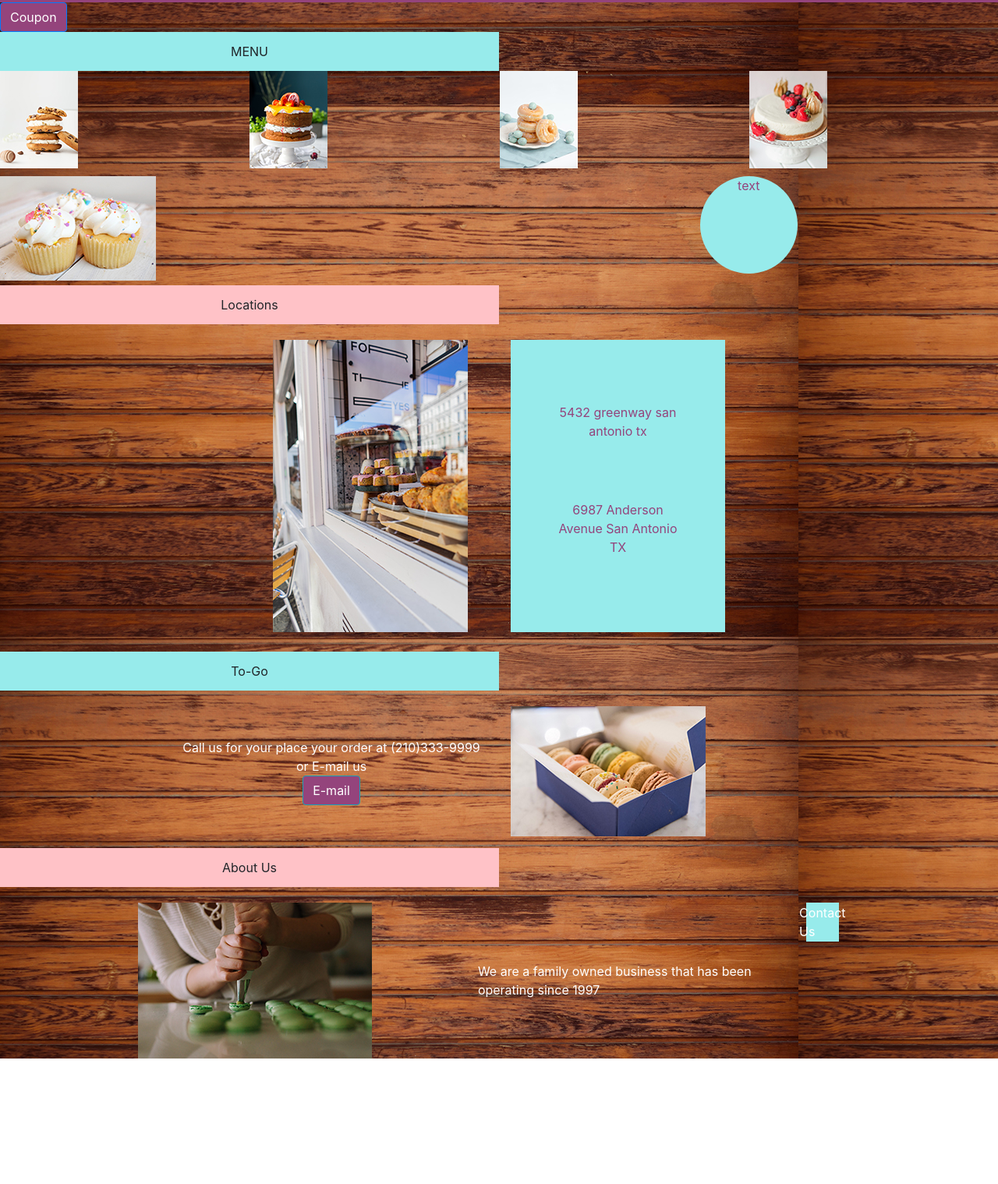
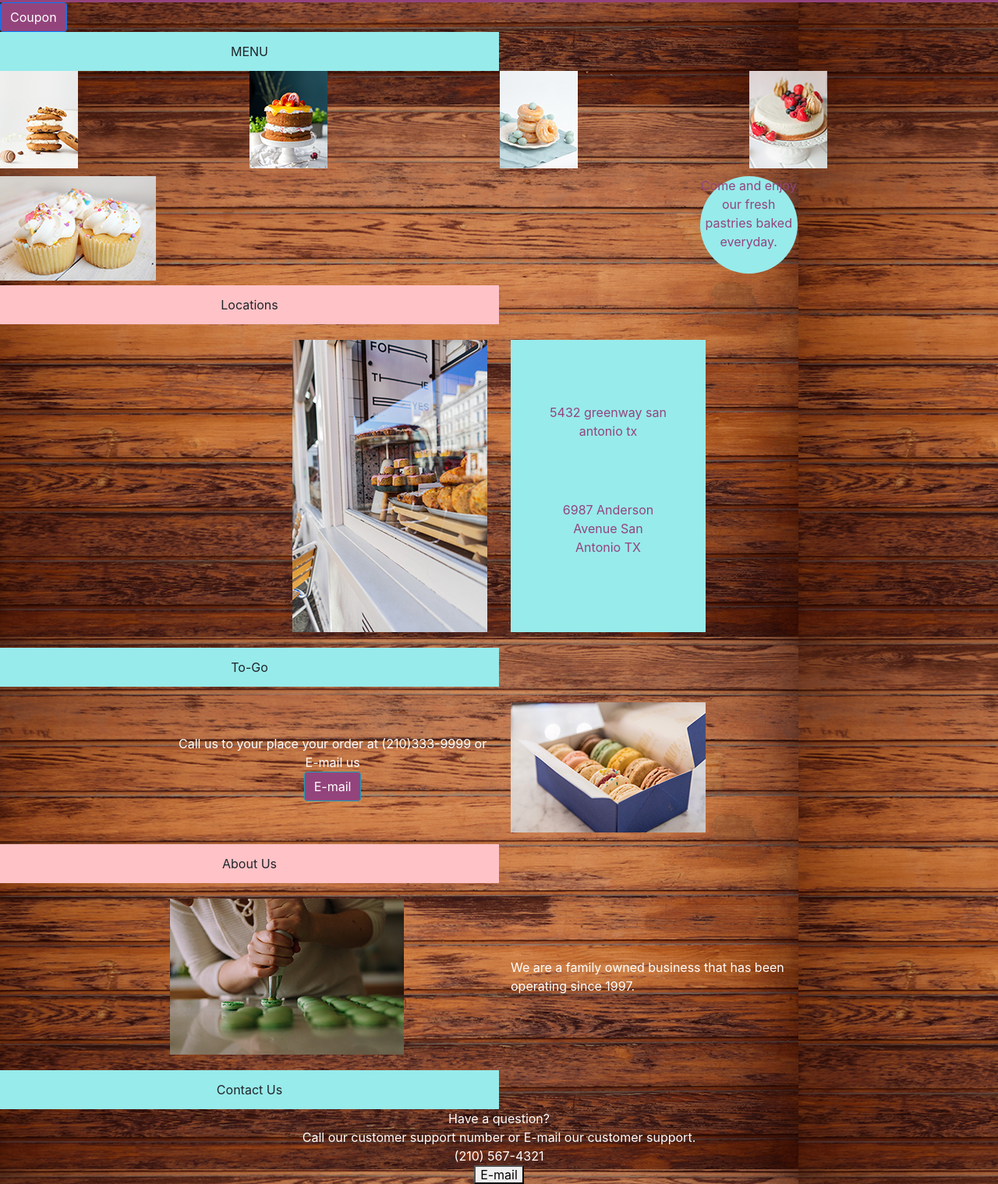
Before and after one commit to Alesspop/SASS, a plain HTML site: page index.html in a window 1280 px wide. Shown: the part 549-2068 px from the top of the page at 78% size. Before the commit the page ends 1907 px from the top, so only its background shows below. Drawn offline with nearby package versions, Linux system fonts and the light colour scheme.

Commit message:
final website project

```diff
--- a/index.html
+++ b/index.html
@@ -49,9 +49,10 @@
           </nav>
 
   <!-- Button trigger modal -->
-<button type="button" class="btn btn-primary" data-toggle="modal" data-target="#exampleModal">
+<button type="button" class="btn btn-primary"  data-toggle="modal" data-target="#exampleModal">
   Coupon
 </button>
+
 
 <!-- Modal -->
 <div class="modal fade" id="exampleModal" tabindex="-1" role="dialog" aria-labelledby="exampleModalLabel" aria-hidden="true">
@@ -106,7 +107,7 @@
            <div  class="cupcakes"><img src="assets/images/cupcakes100.jpg"></div>
            <div class="circle-cell">
                <div class="circle-text">
-                   <p>text</p>
+                   <p class="text-size">Come and enjoy our fresh pastries baked everyday.</p>
                 </div>
            </div>
         </div>
@@ -120,7 +121,7 @@
     <section class="location-bg">
         <div class="location-content">
           <div class="row">
-            <div class="col col-sm-6"><img src="assets/images/Shop_window250.jpg"></div>
+            <div class="col col-sm-6 text-center"><img src="assets/images/Shop_window250.jpg"></div>
             <div class="col col-sm-6">
               <div class="square-cell">
                 <div class="square-text">
@@ -130,6 +131,7 @@
               </div>
             </div>
           </div>
+        </div>
     </section>
 
 <!-- To-Go Heading-->
@@ -141,8 +143,8 @@
           <div class="row">
             <div class="col layout">
               <div class="to-go-cell">
-              <div class="to-go-text">Call us for your place your order at (210)333-9999 or E-mail us</div>
-              <div><button type="button" class="btn btn-info">E-mail</button></div>
+              <div class="to-go-text">Call us to your place your order at (210)333-9999 or E-mail us</div>
+              <div><button type="button" class="btn btn-info" id="button" >E-mail</button></div>
               </div>
             </div>
             <div class="col"><img src="assets/images/delivery200.jpg"></div>
@@ -158,21 +160,34 @@
         <div class="row">
           <div class="col"><img src="assets/images/about_us300.jpg"></div>
           <div class="col layout">
-            <div class="about-us-cell"><div>
-            <div class="about-us-text">We are a family owned business that has been operating since 1997</div>
+            <div class="about-us-cell"></div>
+            <div class="about-us-text">We are a family owned business that has been operating since 1997.</div>
             </div>
-         </div>
+
       </div>
+      </div>
+
 
       <!-- Contact Us -->
 <section>
   <div id="contact-us" class="contact-us">Contact Us</div>
 </section>
+<section class="contact-us-content">
+  <div>Have a question?</div>
+  <div>Call our customer support number or E-mail our customer support.</div>
+  <div>(210) 567-4321</div>
+  <button> E-mail</button>
+</section>
 
 
-    <script src="js/main.js"></script>
+
     <script src="https://code.jquery.com/jquery-3.2.1.slim.min.js" integrity="sha384-KJ3o2DKtIkvYIK3UENzmM7KCkRr/rE9/Qpg6aAZGJwFDMVNA/GpGFF93hXpG5KkN" crossorigin="anonymous"></script>
     <script src="https://cdnjs.cloudflare.com/ajax/libs/popper.js/1.12.9/umd/popper.min.js" integrity="sha384-ApNbgh9B+Y1QKtv3Rn7W3mgPxhU9K/ScQsAP7hUibX39j7fakFPskvXusvfa0b4Q" crossorigin="anonymous"></script>
+    <script
+			  src="https://code.jquery.com/jquery-3.4.1.min.js"
+			  integrity="sha256-CSXorXvZcTkaix6Yvo6HppcZGetbYMGWSFlBw8HfCJo="
+			  crossorigin="anonymous"></script>
     <script src="https://maxcdn.bootstrapcdn.com/bootstrap/4.0.0/js/bootstrap.min.js" integrity="sha384-JZR6Spejh4U02d8jOt6vLEHfe/JQGiRRSQQxSfFWpi1MquVdAyjUar5+76PVCmYl" crossorigin="anonymous"></script>
-</body>
+    <script src="js/main.js"></script>
+  </body>
 </html>
--- a/js/main.js
+++ b/js/main.js
@@ -0,0 +1,16 @@
+$( document ).ready(function() {
+    console.log( "ready!" );
+
+    $( "#button" ).click(function() {
+        $( "#button" ).addClass( "red" );
+    });
+
+
+$('#remove btn').click(function () {
+    $('#remove').removeClass('red');
+    });
+
+   // setTimeout(function(){
+    //    $( "#title" ).addClass( "red" );
+     // }, 2000);
+})
--- a/styles/main.scss
+++ b/styles/main.scss
@@ -101,6 +101,8 @@ footer {
     grid-column-end: 4;
 }
 
+
+
 .location {
     display: flex;
     margin-top: 15px;
@@ -119,7 +121,6 @@ footer {
 }
 .location-content {
     display: grid;
-   // background-image: url("..assets/images/background300.jpg");
     grid-template-rows: 400px;
     grid-template-columns: repeat (2, 1fr);
     grid-column-gap: 1px;
@@ -129,9 +130,11 @@ footer {
     margin-right: 20px;
 }
 
-.location-bg {
-    background-image: url("..assets/images/background300.jpg");
+.location-content {
+    display: flex;
+    flex-wrap: wrap;
 }
+
 
 .square-text {
     display: flex;
@@ -140,7 +143,7 @@ footer {
     align-items: center;
     background-color:$blue_color;
     height: 375px;
-    width: 300px;
+    width: 250px;
 }
 
 .square-text {
@@ -164,6 +167,7 @@ footer {
     background-color: $blue_color;
     justify-content: center;
     align-items: center;
+    margin-top: 20px;
 
     &:hover {
     width: 100%;
@@ -230,6 +234,7 @@ footer {
     background-color: $blue_color;
     justify-content: center;
     align-items: center;
+    margin-top: 20px;
 
     &:hover {
     width: 100%;
@@ -242,3 +247,19 @@ footer {
 .btn {
     background-color: $primary_font_color;
 }
+
+.red {
+    background-color: red;
+}
+
+.contact-us-content {
+    display: flex;
+    color: white;
+    flex-direction: column;
+    justify-content: center;
+    align-items: center;
+}
+
+.remove {
+    background-color: red;
+}
```
Also changed, not shown: styles/main.css, 1 other file.
